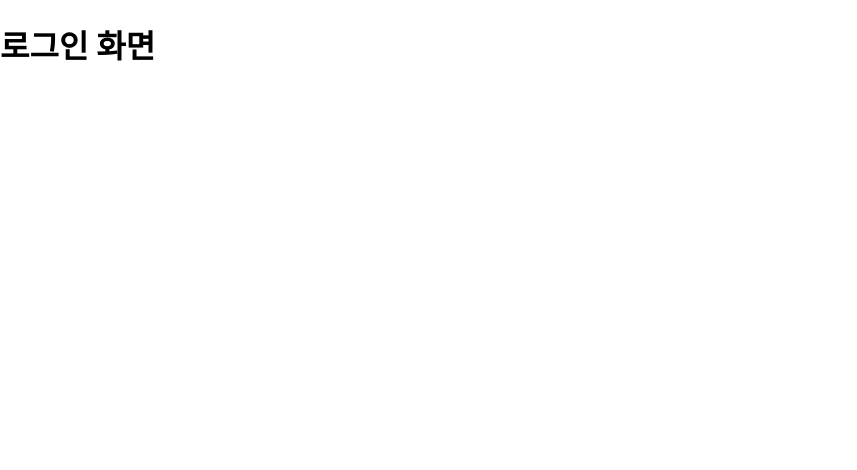
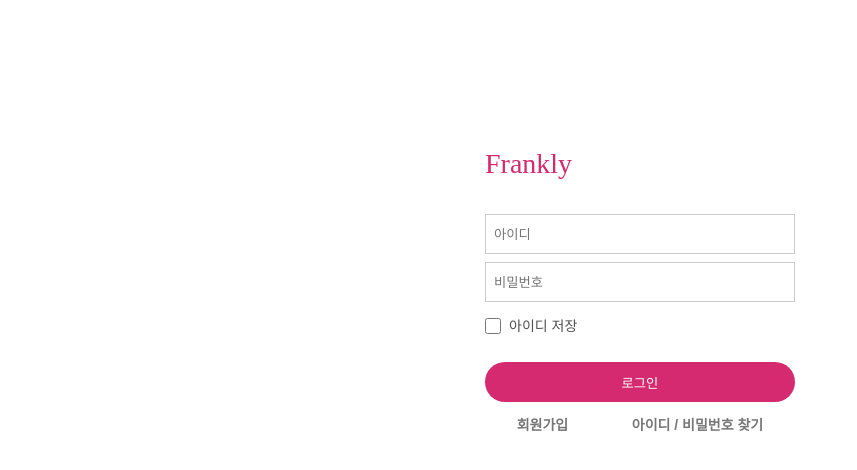
Before and after one commit to yxxung/Frankly, a React app in the folder frontend/: page /signIn in a window 1280 px wide. Shown: the top 470 px of the page, without its empty margins (0-857 px from the left). Built offline with nearby package versions, Linux system fonts and the light colour scheme.

Commit message:
로그인 페이지 추가

```diff
--- a/frontend/src/assets/scss/App.scss
+++ b/frontend/src/assets/scss/App.scss
@@ -1,4 +1,6 @@
-//@import "config/reset";
+@import "config/reset";
+$main-color: #d52a6f;
+$main-color-hover: #bf195c;
 
 html {
     font-size: 10px;
@@ -13,5 +15,51 @@ body {
     background-color: var(--main-bg);
 }
 
+// input Box
+
+input[type=text], input[type=password] {
+    margin-bottom: 8px;
+    padding: 0 8px;
+    width: 100%;
+    height: 40px;
+    box-sizing: border-box;
+    // color
+    color: #000000;
+    border: 1px solid #CBCBCB;
+    background-color: #FFFFFF;
+    &:hover {
+        border: 1px solid #ABABAB;
+    }
+    &:focus {
+        border: 1px solid $main-color;
+        outline: 1px solid $main-color;
+    }
+}
+
+input[type=checkbox] {
+    margin: 0 8px 0 0;
+    width: 16px;
+    height: 16px;
+    appearance: checkbox;
+    box-sizing: border-box;
+    border: 1px solid #CBCBCB;
+}
+
+button {
+    margin: 28px 0 10px 0;
+    height: 40px;
+    display: flex;
+    justify-content: center;
+    align-items: center;
+    border-radius: 40px;
+    color: #FFFFFF;
+    background-color: $main-color;
+    cursor: pointer;
+    &:hover {
+        background-color: $main-color-hover;
+    }
+}
 @import "../../components/Nav/Nav";
 @import "../../components/Header/Header";
+
+@import "../../pages/userPages/SignIn";
--- a/frontend/src/pages/userPages/SignIn.jsx
+++ b/frontend/src/pages/userPages/SignIn.jsx
@@ -1,11 +1,53 @@
-import React from "react";
+import React, { useState } from "react";
 import { } from "../../components";
+import { Link } from "react-router-dom";
 
 const SignIn = () => {
+  const [id, setId] = useState("");
+  const [pw, setPw] = useState("");
+  const [saveId, setSaveId] = useState(false);
+
+  const onIdHandler = (e) => {
+    setId(e.currentTarget.value);
+  };
+
+  const onPasswordHandler = (e) => {
+    setPw(e.currentTarget.value);
+  };
+
+  const checkHandler = (e) => {
+    setSaveId(!saveId);
+  };
+  // 로그인 버튼
+  const onSubmitHandler = (e) => {
+    e.preventDefault();
+    if (id === "" || pw === "") {
+      window.alert("아이디와 비밀번호를 입력해주세요.");
+    }
+  };
 
   return (
     <>
-      <h1>로그인 화면</h1>
+      <div className="signIn">
+          <div className="title">
+            <h2>Frankly</h2>
+          </div>
+          <form onSubmit={onSubmitHandler} className="form">
+            <label>
+              <input type="text" value={id} onChange={onIdHandler} placeholder="아이디" />
+              <input type="password" value={pw} onChange={onPasswordHandler} placeholder="비밀번호" />
+            </label>
+            <div className="check">
+              <input type="checkbox" id="saveId" checked={saveId} onChange={checkHandler} />
+              <label htmlFor="saveId">아이디 저장</label>
+            </div>
+            <button type="submit" className="signInBtn" >로그인</button>
+          </form>
+          <div className="signUpLink">
+            <Link to="signUp">회원가입</Link>
+            <Link to="/">아이디 / 비밀번호 찾기</Link>
+          </div>
+      </div>
     </>
   )
 };
--- /dev/null
+++ b/frontend/src/pages/userPages/SignIn.scss
@@ -0,0 +1,59 @@
+.signIn {
+  margin: auto;
+  padding: 150px 16px 0;
+  max-width: 310px;
+  // 타이틀
+  >.title {
+    >h2 {
+      margin-bottom: 36px;
+      font-size: 2.8rem;
+      font-weight: 500;
+      color: $main-color;
+    }
+  }
+  // 폼 스타일
+  >.form {
+    // 로그인 버튼 스타일
+    >.signInBtn {
+      margin: 28px 0 10px 0;
+      width: 100%;
+      height: 40px;
+      display: flex;
+      justify-content: center;
+      align-items: center;
+      color: #FFFFFF;
+      background-color: $main-color;
+      cursor: pointer;
+      &:hover {
+        background-color: $main-color-hover;
+      }
+    }
+    // 아이디 저장
+    >.check {
+      margin-top: 8px;
+      display: flex;
+      align-items: center;
+      font-family: 'Noto Sans KR', sans-serif;
+      font-size: 1.4rem;
+      color: #515151;
+    }
+  }
+
+
+  // 링크 스타일
+  >.signUpLink {
+    display: flex;
+    justify-content: space-around;
+    >a {
+      padding: 6px 0;
+      display: block;
+      font-family: 'Noto Sans KR', sans-serif;
+      font-size: 1.4rem;
+      font-weight: 600;
+      color: #767676;
+      &:hover {
+        color: #b2b2b2;
+      }
+    }
+  }
+}
--- a/frontend/src/pages/userPages/SignUp.jsx
+++ b/frontend/src/pages/userPages/SignUp.jsx
@@ -1,4 +1,4 @@
-import React from "react";
+import React, { useState } from "react";
 import { } from "../../components";
 
 const SignUp = () => {
--- a/frontend/src/redux/index.js
+++ b/frontend/src/redux/index.js
@@ -1,2 +1,2 @@
 export { addSubscriber, addView, removeSubscriber } from './Community/actions.js'
-export { fetchLawmaker } from './lawmaker/actions.js'
+export { fetchLawmaker } from './Lawmaker/actions.js'
--- a/frontend/src/redux/rootReducer.js
+++ b/frontend/src/redux/rootReducer.js
@@ -1,6 +1,6 @@
 import { combineReducers } from "redux";
 import subscribersReducer from "./Community/reducer";
-import lawmakerReducer from "./lawmaker/reducer";
+import lawmakerReducer from "./Lawmaker/reducer";
 
 const rootReducer = combineReducers({
   subscribers: subscribersReducer,
```
Also changed, not shown: frontend/src/redux/User/actions.js (added, +27 -0 lines), frontend/src/redux/User/reducer.js (added, +35 -0 lines), frontend/src/redux/User/types.js (added, +12 -0 lines), frontend/src/redux/Lawmaker/actions.js (renamed from frontend/src/redux/lawmaker/actions.js), frontend/src/redux/Lawmaker/reducer.js (renamed from frontend/src/redux/lawmaker/reducer.js), frontend/src/redux/Lawmaker/types.js (renamed from frontend/src/redux/lawmaker/types.js).
